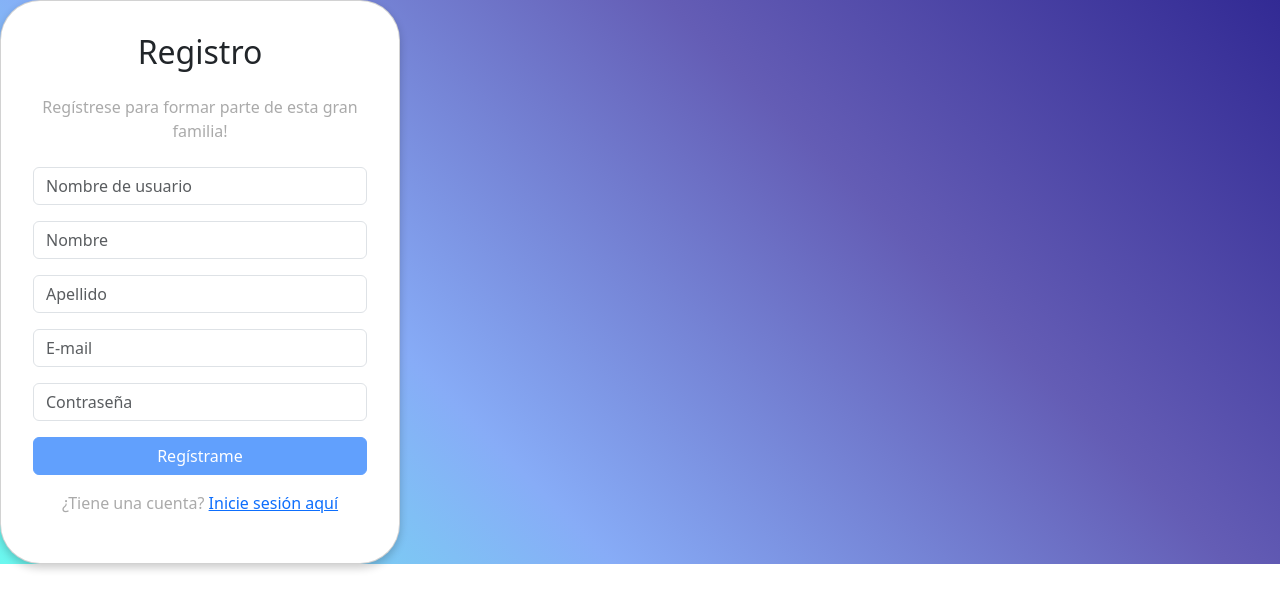
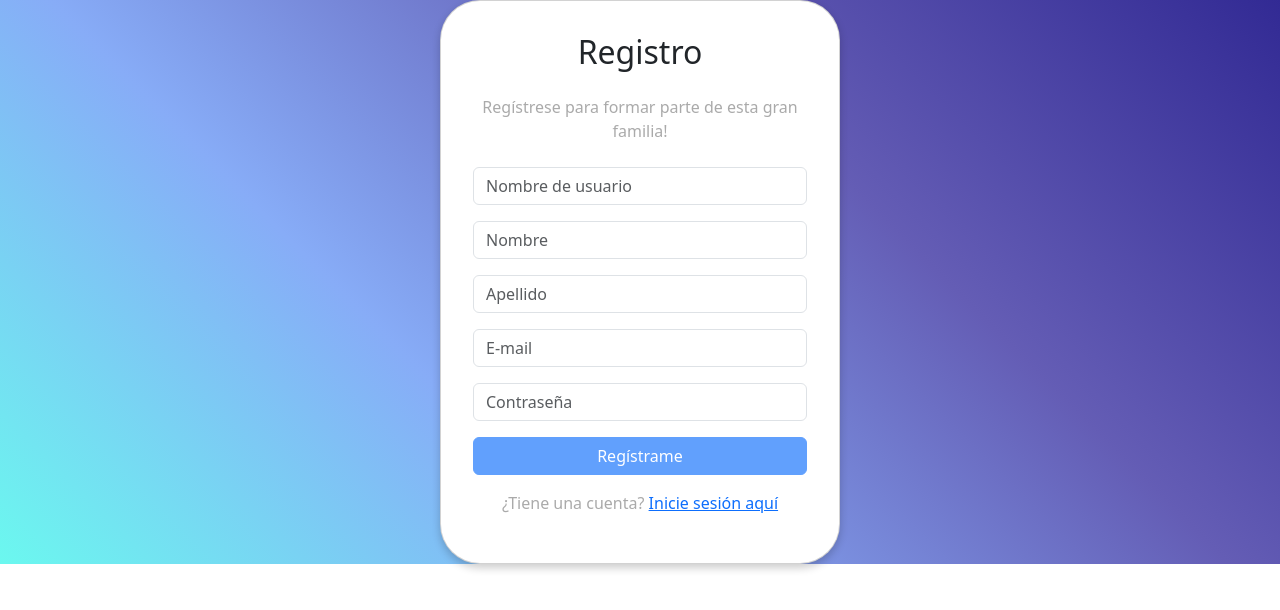
Before and after one commit to Ingbakk16/FrontProyectFinal, a React (Vite) app: page /register in a window 1280 px wide. Shown: the top 610 px of the page. Built offline with nearby package versions, Linux system fonts and the light colour scheme.

Commit message:
falto este

```diff
--- a/src/components/register/register.css
+++ b/src/components/register/register.css
@@ -12,6 +12,13 @@
   font-size: 1rem;
   text-align: center;
   z-index: 1000;
+}
+
+.register-background {
+  height: 100%;
+  display: flex;
+  justify-content: center;
+  align-items: center;
 }
 
 .register-background.default {
```
